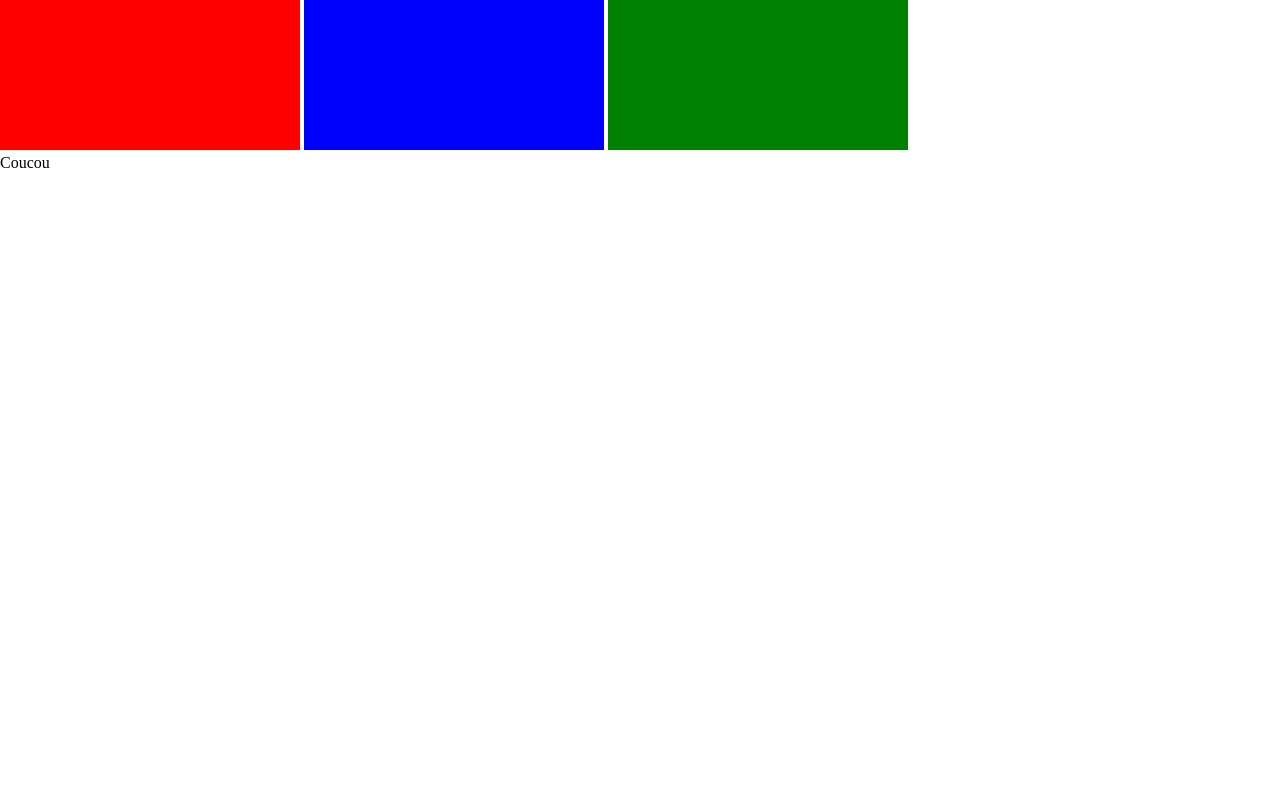
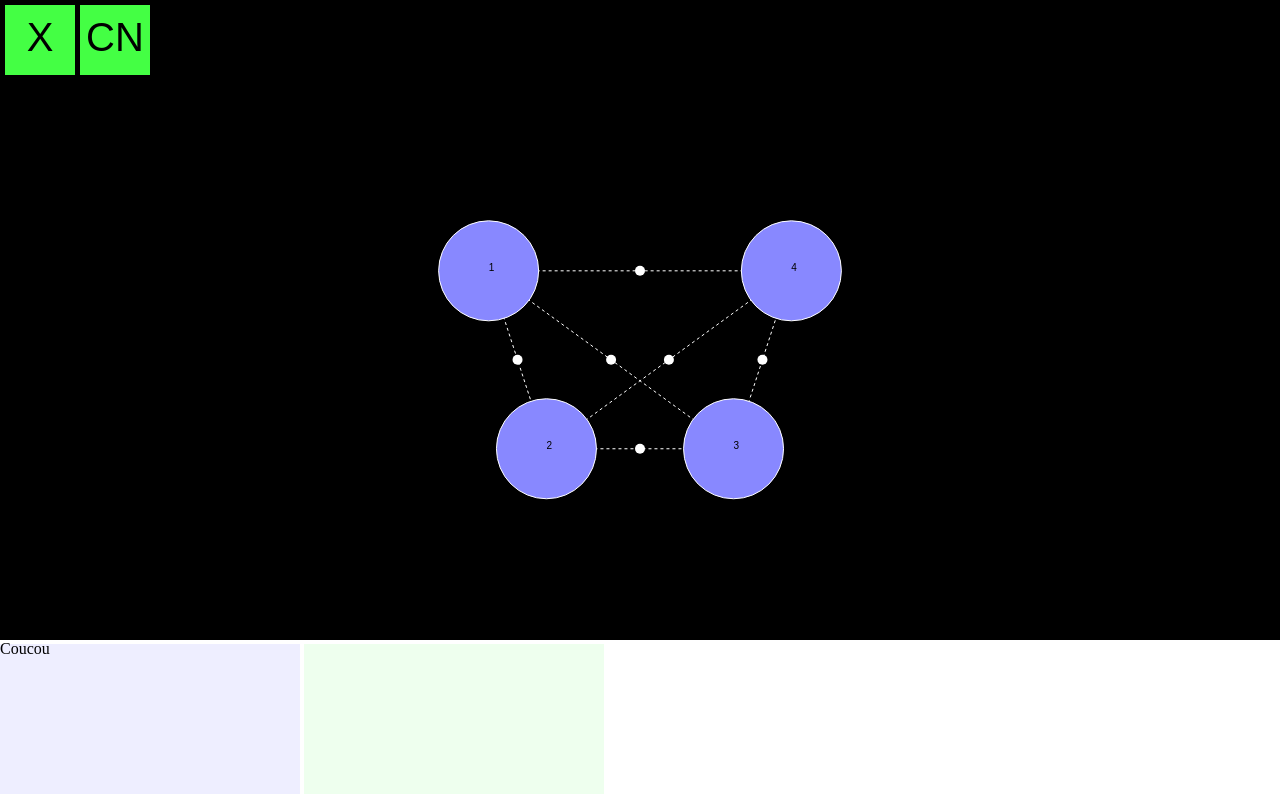
Before and after one commit to Soni-Sona/Qubits, a plain HTML site: page index.html in a window 1280 px wide. Drawn offline with Linux system fonts and the light colour scheme.

Commit message:
added static construction of interface

```diff
--- a/index.html
+++ b/index.html
@@ -1,3 +1,4 @@
+<!DOCTYPE html>
 <html>
 	<head>
 		<link rel="stylesheet" href="style.css">
--- a/src/index.js
+++ b/src/index.js
@@ -1 +1,4 @@
-console.log("Hello")
+import { initializeLevel } from "./playground/playground.js";
+import * as gates from "./gates.js"
+
+initializeLevel(4, [gates.gateX, gates.gateCNOT]);
--- /dev/null
+++ b/src/playground/canvas.js
@@ -0,0 +1,15 @@
+let canvas = document.getElementById("playground");
+export let ctx = canvas.getContext("2d");
+
+
+function resize() {
+	let scale = window.devicePixelRatio;
+	ctx.width  = canvas.clientWidth;
+	ctx.height = canvas.clientHeight;
+	canvas.width  = ctx.width  * scale;
+	canvas.height = ctx.height * scale;
+
+	ctx.scale(scale, scale);
+}
+
+resize();
--- /dev/null
+++ b/src/playground/gateTile.js
@@ -0,0 +1,120 @@
+import { ctx } from "./canvas.js";
+import * as gates from "../gates.js"
+
+let gateTileSize = 70;
+let gateTileMenuPadding = 5;
+let gateTileNameSize = 40;
+
+const gateTileParameters = {
+	[gates.gateX]: {
+		name: "X",
+		color: "#4f4",
+		textColor: "#000"
+	},
+
+	[gates.gateY]: {
+		name: "Y",
+		color: "#4f4",
+		textColor: "#000"
+	},
+
+	[gates.gateZ]: {
+		name: "Z",
+		color: "#4f4",
+		textColor: "#000"
+	},
+
+	[gates.gateH]: {
+		name: "H",
+		color: "#4f4",
+		textColor: "#000"
+	},
+
+	[gates.gateS]: {
+		name: "S",
+		color: "#4f4",
+		textColor: "#000"
+	},
+
+	[gates.gateT]: {
+		name: "T",
+		color: "#4f4",
+		textColor: "#000"
+	},
+
+	[gates.gateCNOT]: {
+		name: "CN",
+		color: "#4f4",
+		textColor: "#000"
+	},
+
+	[gates.gateCZ]: {
+		name: "CZ",
+		color: "#4f4",
+		textColor: "#000"
+	},
+
+	[gates.gateSWAP]: {
+		name: "SW",
+		color: "#4f4",
+		textColor: "#000"
+	},
+}
+
+
+let gateTiles = [];
+let gateMenuTiles = [];
+
+
+class GateTile {
+	constructor(gate, posX, posY, dragged) {
+		for (let key of ["name", "color", "textColor"])
+			this[key] = gateTileParameters[gate][key];
+
+		this.posX = posX;
+		this.posY = posY;
+		this.dragged = dragged;
+	}
+
+	draw() {
+		// tile
+		ctx.fillStyle = this.color;
+		ctx.fillRect(
+			this.posX - gateTileSize / 2,
+			this.posY - gateTileSize / 2,
+			gateTileSize,
+			gateTileSize
+		);
+
+		// text
+		ctx.fillStyle = this.textColor;
+		ctx.fillText(this.name, this.posX, this.posY);
+	}
+}
+
+
+export function createGateTiles(availableGates) {
+	gateMenuTiles = [];
+	let padding = gateTileSize / 2 + gateTileMenuPadding;
+
+	for (let i = 0; i < availableGates.length; i++) {
+		gateMenuTiles.push(new GateTile(
+			availableGates[i],
+			(gateTileSize + gateTileMenuPadding) * i + padding,
+			padding
+		));
+	}
+
+	gateTiles = [...gateMenuTiles];
+}
+
+
+export function drawGateTiles() {
+	ctx.font = gateTileNameSize + "px sans-serif";
+	ctx.textBaseline = "middle";
+	ctx.textAlign = "center";
+
+	for (let gateTile of gateTiles) {
+		gateTile.draw();
+	}
+}
--- /dev/null
+++ b/src/playground/pair.js
@@ -0,0 +1,33 @@
+import { ctx } from "./canvas.js";
+
+let pairNodeDiameter = 10;
+
+
+export class Pair {
+	constructor(qubit1, qubit2, nodeDiameter) {
+		this.qubit1 = qubit1;
+		this.qubit2 = qubit2;
+		this.nodeX = (this.qubit1.posX + this.qubit2.posX) / 2;
+		this.nodeY = (this.qubit1.posY + this.qubit2.posY) / 2;
+	}
+
+	draw() {
+		// line
+		ctx.strokeStyle = "white";
+		ctx.beginPath();
+		ctx.moveTo(this.qubit1.posX, this.qubit1.posY);
+		ctx.lineTo(this.qubit2.posX, this.qubit2.posY);
+		ctx.stroke();
+
+		// node at center of line
+		ctx.fillStyle = "white";
+		ctx.beginPath();
+		ctx.arc(
+			this.nodeX,
+			this.nodeY,
+			pairNodeDiameter / 2,
+			0, 2 * Math.PI
+		);
+		ctx.fill();
+	}
+}
--- /dev/null
+++ b/src/playground/playground.js
@@ -0,0 +1,78 @@
+import { ctx } from "./canvas.js";
+import { Qubit } from "./qubit.js";
+import { Pair } from "./pair.js";
+import { createGateTiles, drawGateTiles } from "./gateTile.js"
+
+
+const qubitCenterDistance = 200;
+
+
+let qubits = [];
+let pairs = [];
+
+
+export function initializeLevel(qubitCount, availableGates) {
+	createQubitsAndPairs(qubitCount);
+	createGateTiles(availableGates);
+	draw();
+}
+
+
+function createQubitsAndPairs(qubitCount) {
+	qubits = [];
+	pairs = [];
+
+	let centerX = ctx.width  / 2;
+	let centerY = ctx.height / 2;
+
+
+	if (qubitCount == 1) {
+		// centered
+		qubits.push(new Qubit(1, centerX, centerY));
+
+	} else {
+		// qubits arranged on a circle of diameter qubitCircleRadius
+		// if qubitCount even and > 2, arrange on a polygon of qubitCount + 1
+		let addEmptySlot = (qubitCount % 2 == 0 && qubitCount > 2);
+		let slotCount = addEmptySlot ? qubitCount + 1 : qubitCount;
+
+		let qubitCircleRadius = (slotCount == 2) ?
+			qubitCenterDistance / 2 :
+			slotCount * qubitCenterDistance / (2 * Math.PI);
+
+		let startAngle = 2 * Math.PI *
+			(-0.25 - (addEmptySlot ? 1 / slotCount : 0) - (qubitCount == 2 ? 0.25 : 0));
+
+		for (let i = 0; i < qubitCount; i++) {
+			qubits.push(new Qubit(
+				i + 1,
+				centerX + qubitCircleRadius * Math.cos(startAngle - 2 * Math.PI * i / slotCount),
+				centerY + qubitCircleRadius * Math.sin(startAngle - 2 * Math.PI * i / slotCount)
+			));
+		}
+
+		// find all pairs
+		for (let i = 0; i < qubitCount - 1; i++) {
+			for (let j = i + 1; j < qubitCount; j++) {
+				pairs.push(new Pair(qubits[i], qubits[j]));
+			}
+		}
+	}
+}
+
+
+function draw() {
+	ctx.clearRect(0, 0, ctx.width, ctx.height);
+
+	ctx.setLineDash([3, 3]);
+	for (let pair of pairs) {
+		pair.draw();
+	}
+
+	ctx.setLineDash([]);
+	for (let qubit of qubits) {
+		qubit.draw();
+	}
+
+	drawGateTiles();
+}
--- /dev/null
+++ b/src/playground/qubit.js
@@ -0,0 +1,25 @@
+import { ctx } from "./canvas.js";
+
+let qubitDiameter = 100; // in pixels
+
+
+export class Qubit {
+	constructor(name, posX, posY) {
+		this.name = name
+		this.posX = posX;
+		this.posY = posY;
+	}
+
+	draw() {
+		ctx.strokeStyle = "white";
+		ctx.fillStyle = "#88f";
+		ctx.beginPath();
+		ctx.arc(this.posX, this.posY, qubitDiameter / 2, 0, 2 * Math.PI);
+		ctx.fill();
+		ctx.stroke();
+
+		ctx.fillStyle = "black";
+		// name
+		ctx.fillText(this.name, this.posX, this.posY);
+	}
+}
--- a/style.css
+++ b/style.css
@@ -5,15 +5,25 @@ body {
 
 
 #playground {
-	background-color: red;
+	height: 80vh;
+	width: 100%;
+	background-color: black;
 }
 
 
 #histogram {
-	background-color: blue;
+	background-color: #eef;
 }
 
 
 #qsphere {
-	background-color: green;
+	background-color: #efe;
 }
+
+
+#levelText {
+	height: 20vh;
+	position: absolute;
+	bottom: 0;
+	z-index: 1;
+}
```
